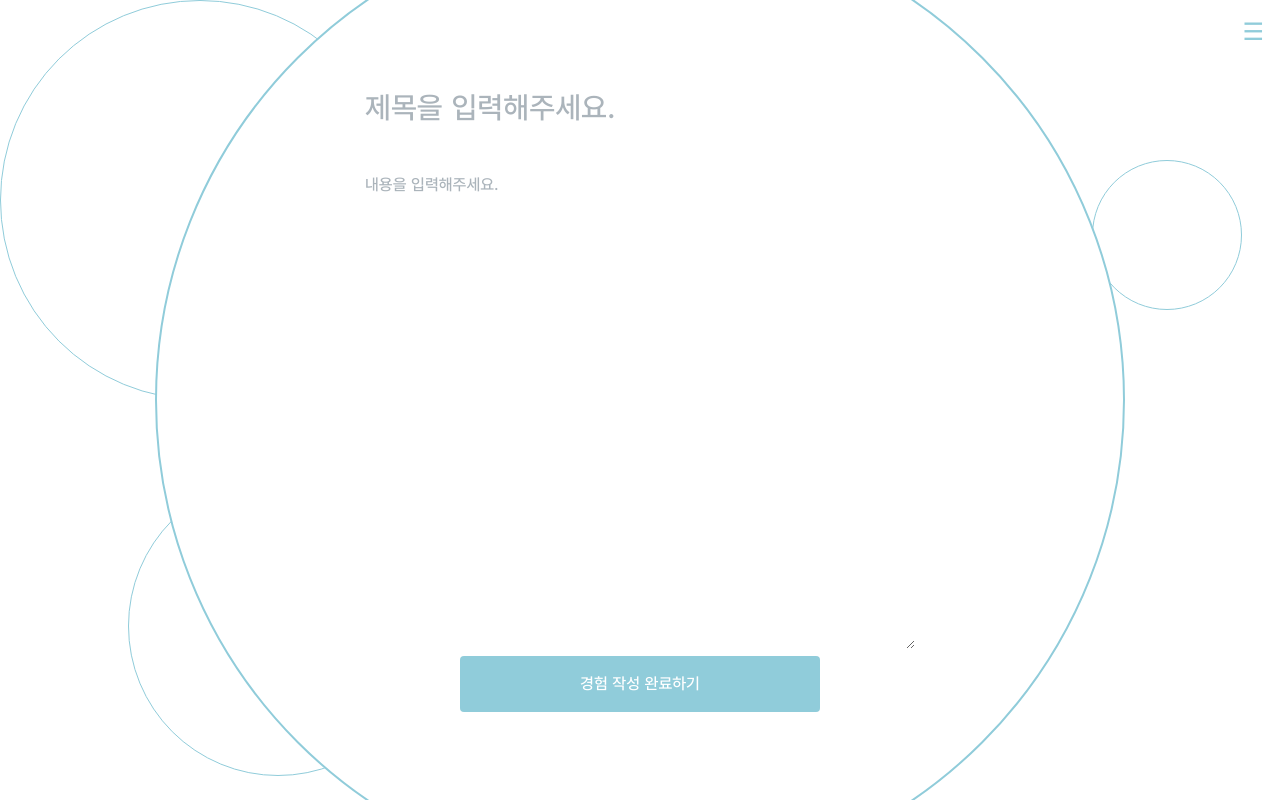
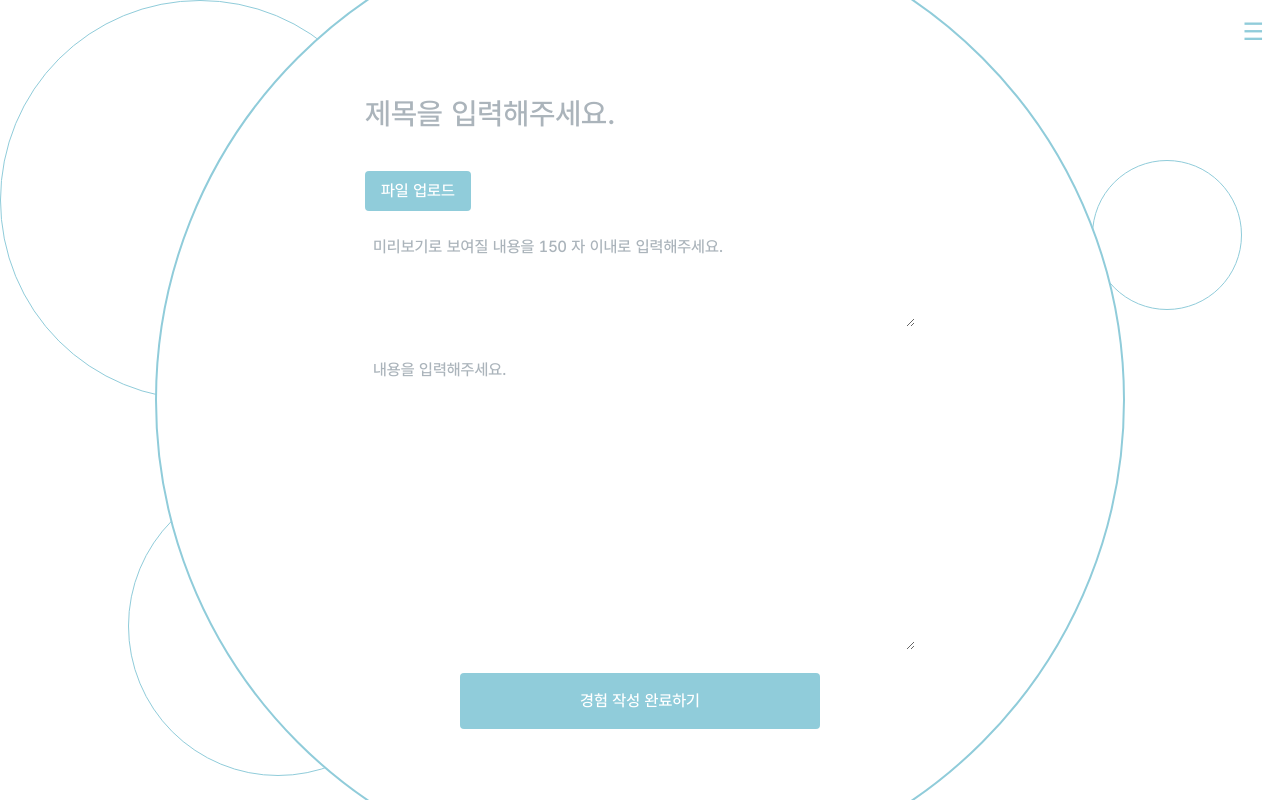
Before and after one commit to daun-up/bubble-frontend, a React (Create React App) app: page /form in a window 1280 px wide. Built offline with nearby package versions, Linux system fonts and the light colour scheme.

Commit message:
feature: 이미지 업로드 플로우 추가

```diff
--- a/src/pages/FormPage.js
+++ b/src/pages/FormPage.js
@@ -1,7 +1,27 @@
-import React from 'react';
+import React, { useState } from 'react';
 import GNB from '../components/GNB';
 
 export default function FormPage() {
+  const [previewText, setPreviewText] = useState('');
+  const [selectedImage, setSelectedImage] = useState(null); // 이미지 상태 관리
+
+  const handlePreviewChange = (e) => {
+    if (e.target.value.length <= 150) {
+      setPreviewText(e.target.value);
+    }
+  };
+
+  const handleImageChange = (e) => {
+    const file = e.target.files[0];
+    if (file) {
+      const reader = new FileReader();
+      reader.onloadend = () => {
+        setSelectedImage(reader.result);
+      };
+      reader.readAsDataURL(file);
+    }
+  };
+
   return (
     <div className="relative flex justify-center items-center w-screen h-screen overflow-clip">
       <div className="z-30">
@@ -21,14 +41,48 @@ export default function FormPage() {
         <div className="text-center w-[550px] h-[650px] flex flex-col justify-center">
           <div>
             <input
-              className="text-3xl pb-6 outline-none text-black placeholder-[#ABB4BB] w-full"
+              className="text-3xl py-6 outline-none text-black placeholder-[#ABB4BB] w-full"
               type="text"
               placeholder="제목을 입력해주세요."
             />
           </div>
+          {/* 사진 입력 */}
+          <div className="py-4 flex items-center justify-between">
+            <label
+              className="flex justify-center items-center bg-[#90CCDA] text-white py-2 px-4 rounded cursor-pointer"
+              htmlFor="file-upload"
+            >
+              파일 업로드
+            </label>
+            <input
+              id="file-upload"
+              type="file"
+              accept="image/*"
+              onChange={handleImageChange}
+              className="hidden" // 숨김
+            />
+            {selectedImage && (
+              <div className="ml-4 w-24 h-24 overflow-hidden rounded-lg border border-gray-300">
+                <img
+                  src={selectedImage}
+                  alt="미리보기"
+                  className="object-cover w-full h-full"
+                />
+              </div>
+            )}
+          </div>
           <div>
             <textarea
-              className="outline-none text-black placeholder-[#ABB4BB] w-full h-[500px] pt-6"
+              className="outline-none text-black placeholder-[#ABB4BB] w-full h-[100px] p-2"
+              rows="5"
+              placeholder="미리보기로 보여질 내용을 150 자 이내로 입력해주세요."
+              value={previewText}
+              onChange={handlePreviewChange}
+            />
+          </div>
+          <div className="py-4">
+            <textarea
+              className="outline-none text-black placeholder-[#ABB4BB] w-full h-[300px] p-2"
               rows="5"
               placeholder="내용을 입력해주세요."
             />
```
